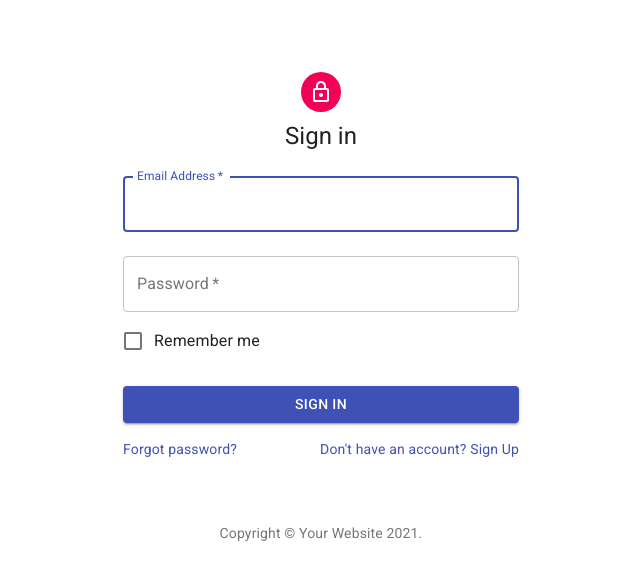
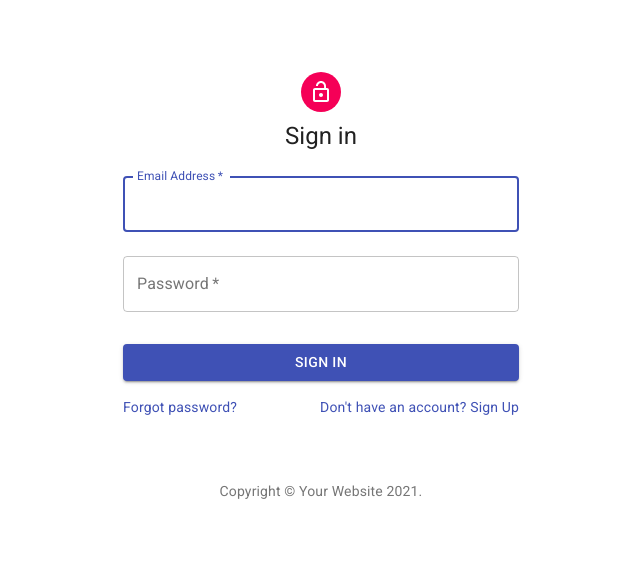
Before and after one commit to LFTKazu/next-ts-basic-app, a Next.js app: page /signin in a window 1280 px wide. Shown: the top 580 px of the page, without its empty margins (319-959 px from the left). Built offline with nearby package versions, Linux system fonts and the light colour scheme.

Commit message:
changed signin icon.

```diff
--- a/pages/index.tsx
+++ b/pages/index.tsx
@@ -1,7 +1,5 @@
 import React from 'react';
 import { createStyles, makeStyles, Theme } from '@material-ui/core/styles';
-import TextField from '@material-ui/core/TextField';
-import Grid from '@material-ui/core/Grid';
 import AppBar from '@material-ui/core/AppBar';
 import Toolbar from '@material-ui/core/Toolbar';
 import Typography from '@material-ui/core/Typography';
--- a/pages/signin.tsx
+++ b/pages/signin.tsx
@@ -3,12 +3,10 @@ import Avatar from '@material-ui/core/Avatar';
 import Button from '@material-ui/core/Button';
 import CssBaseline from '@material-ui/core/CssBaseline';
 import TextField from '@material-ui/core/TextField';
-import FormControlLabel from '@material-ui/core/FormControlLabel';
-import Checkbox from '@material-ui/core/Checkbox';
 import Link from '@material-ui/core/Link';
 import Grid from '@material-ui/core/Grid';
 import Box from '@material-ui/core/Box';
-import LockOutlinedIcon from '@material-ui/icons/LockOutlined';
+import LockOpenIcon from '@material-ui/icons/LockOpen';
 import Typography from '@material-ui/core/Typography';
 import { makeStyles } from '@material-ui/core/styles';
 import Container from '@material-ui/core/Container';
@@ -17,7 +15,7 @@ function Copyright() {
   return (
     <Typography variant="body2" color="textSecondary" align="center">
       {'Copyright © '}
-      <Link color="inherit" href="https://material-ui.com/">
+      <Link color="inherit" href="#">
         Your Website
       </Link>{' '}
       {new Date().getFullYear()}
@@ -54,7 +52,7 @@ export default function SignIn() {
       <CssBaseline />
       <div className={classes.paper}>
         <Avatar className={classes.avatar}>
-          <LockOutlinedIcon />
+          <LockOpenIcon />
         </Avatar>
         <Typography component="h1" variant="h5">
           Sign in
@@ -81,10 +79,6 @@ export default function SignIn() {
             type="password"
             id="password"
             autoComplete="current-password"
-          />
-          <FormControlLabel
-            control={<Checkbox value="remember" color="primary" />}
-            label="Remember me"
           />
           <Button
             type="submit"
```
